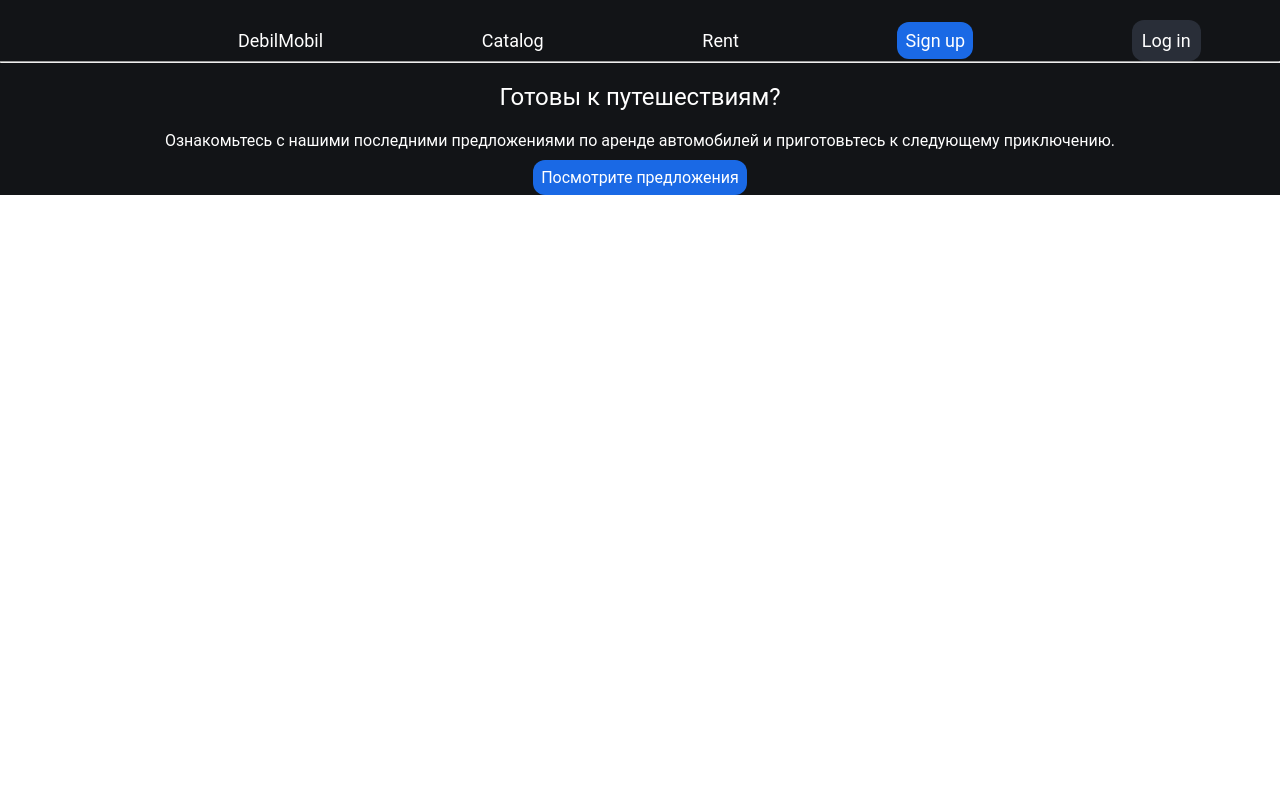
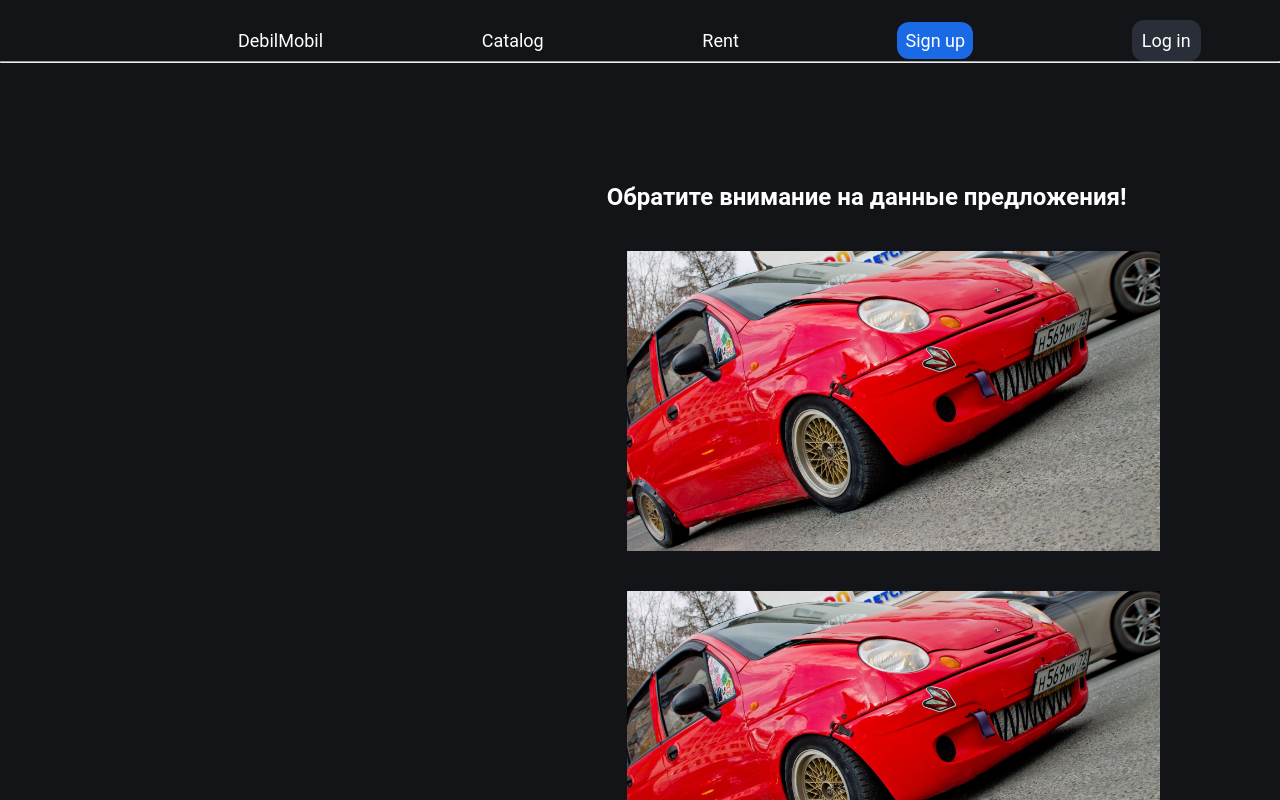
Before and after one commit to MementoSH/DebilMobil, a SvelteKit app: page / in a window 1280 px wide. Shown: the top 800 px of the page. Built offline with nearby package versions, Linux system fonts and the light colour scheme.

Commit message:
cab + main + login

```diff
--- /dev/null
+++ b/src/lib/components/Cabinet.svelte
@@ -0,0 +1,3 @@
+<div>
+    <img src="" alt="photo">
+</div>
--- /dev/null
+++ b/src/lib/components/Card.svelte
@@ -0,0 +1,3 @@
+<div>
+    <img class="image" src="/matizz.png" alt="">
+</div>
--- /dev/null
+++ b/src/lib/components/Main.svelte
@@ -0,0 +1,34 @@
+<div class="jopa2">
+    <h2 class="text">Обратите внимание на данные предложения!</h2>
+    <div class="back">
+        <a href="src\lib\components\Card.svelte">
+            <img class="image" src="/matizz.png" alt="" />
+        </a>
+        <a href="src\lib\components\Card.svelte">
+        <img class="image" src="/matizz.png" alt="" />
+    </a>
+    <a href="src\lib\components\Card.svelte">
+        <img class="image" src="/matizz.png" alt="" />
+        </a>
+    </div>
+</div>
+
+<style>
+    .back {
+        display: grid;
+    }
+    .text {
+        margin-right: 20px;
+    }
+    .image {
+        height: 300px;
+        display: grid;
+        margin: 20px;
+    }
+    .jopa2 {
+        display: grid;
+        justify-content: flex-end;
+        padding: 100px;
+        color: white;
+    }
+</style>
--- a/src/routes/+page.svelte
+++ b/src/routes/+page.svelte
@@ -1,11 +1,13 @@
 <script>
     import Footer from "$lib/components/Footer.svelte";
     import Header from "$lib/components/Header.svelte";
+    import Main from "$lib/components/Main.svelte";
     import "../app.css";
 </script>
 <body>
 <div class="jopa">
     <Header/>
+    <Main />
     <Footer/>
 </div>
 </body>
--- /dev/null
+++ b/src/routes/cabinet/+page.svelte
@@ -0,0 +1,5 @@
+<script>
+	import Cabinet from "$lib/components/Cabinet.svelte";
+</script>
+
+<Cabinet />
--- a/src/routes/reg/+page.svelte
+++ b/src/routes/reg/+page.svelte
@@ -5,16 +5,14 @@
     let login = '';
     let password = '';
     let confpassValue = '';
-    let fullName = '';
 
     async function register() {
         const formData = new FormData();
-        formData.append('full_name', fullName);
         formData.append('login', login);
         formData.append('password', password);
 
         try {
-            const response = await fetch('https://213.143.234.134/users/register', {
+            const response = await fetch('http://82.147.71.252:8000/users/register', {
                 method: 'POST',
                 body: formData
             });
@@ -22,6 +20,7 @@
             if (response.ok) {
                 const result = await response.json();
                 console.log('Success:', result);
+                alert('Вы успешно зарегестрированы');
                 redirect(300, '/');
             } else {
                 console.error('Error:', response.statusText);
@@ -29,6 +28,7 @@
         } catch (error) {
             console.error('Error:', error);
         }
+
     }
 
 
```
Also changed, not shown: src/routes/autorise/+page.svelte (+36 -4 lines), src/routes/carcard/+page.svelte (added, +8 -0 lines), 1 other file (tests, documents, lock files or other folders).
